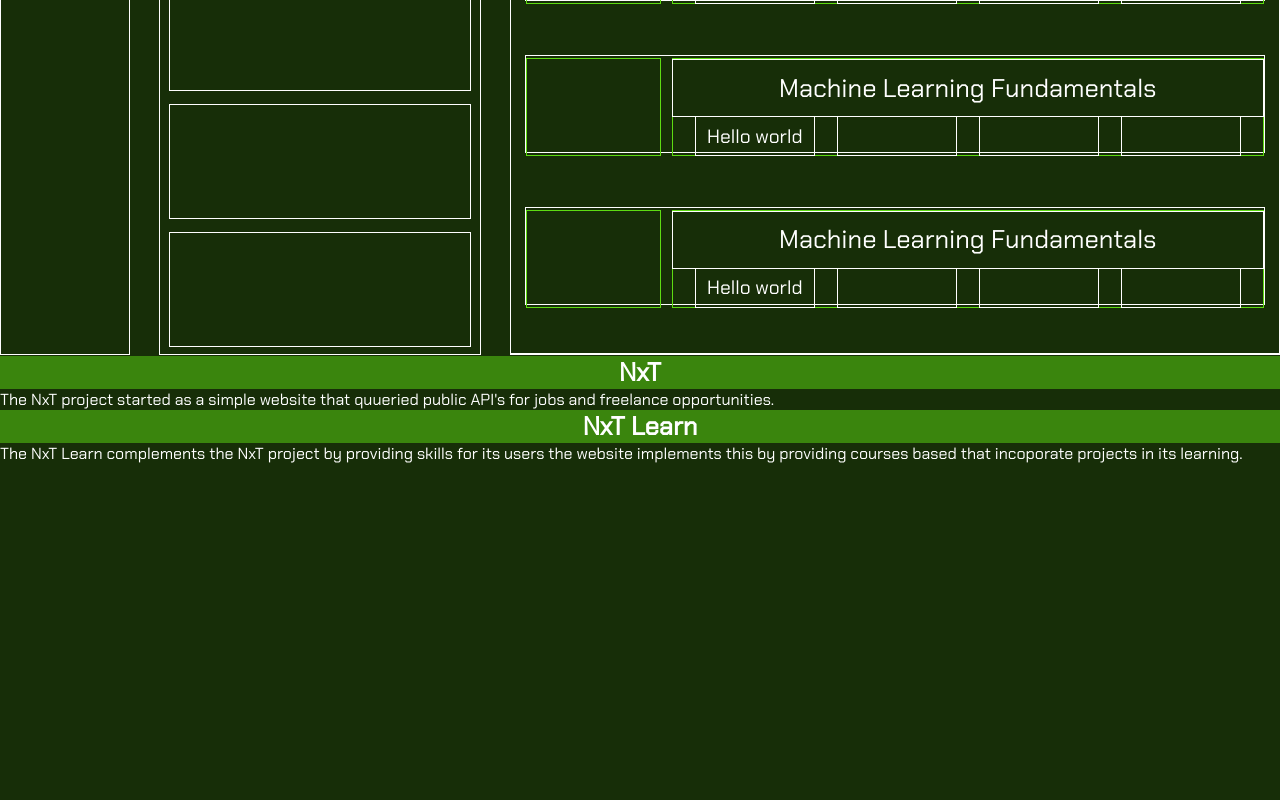
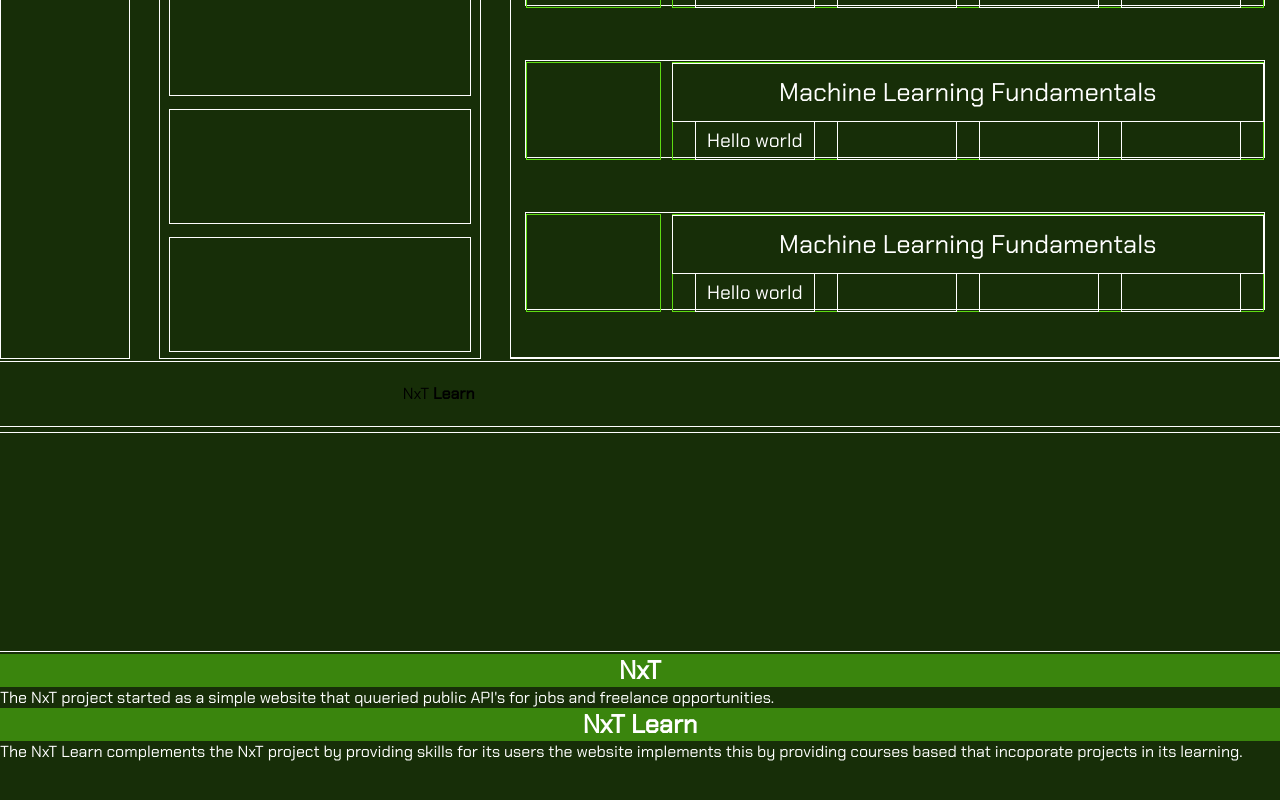
Before and after one commit to MokuaEnock/NxT-learn, a React (Create React App) app: page / in a window 1280 px wide. Shown: the part 1800-2600 px from the top of the page. Built offline with nearby package versions, Linux system fonts and the light colour scheme.

Commit message:
Create home component

```diff
--- a/src/App.js
+++ b/src/App.js
@@ -3,13 +3,16 @@ import About from "./components/about/about";
 import Landing from "./components/landing/landing";
 import Courses from "./components/courses/courses";
 import Instructor from "./components/Instructors/Instructors";
-
+import Login from "./components/login/login";
+import Home from "./components/Home/Home.js";
 function App() {
   return (
     <>
       <Landing />
+      <Home />
       <Courses />
       <Instructor />
+      <Login />
       <About />
     </>
   );
--- /dev/null
+++ b/src/components/Home/Home.js
@@ -0,0 +1,12 @@
+import React from "react";
+import Aside from "../courses/Aside";
+
+function Home() {
+  return (
+    <section id="home">
+      <Aside />
+    </section>
+  );
+}
+
+export default Home;
```
Also changed, not shown: src/components/Home.js/Home.js (deleted).
